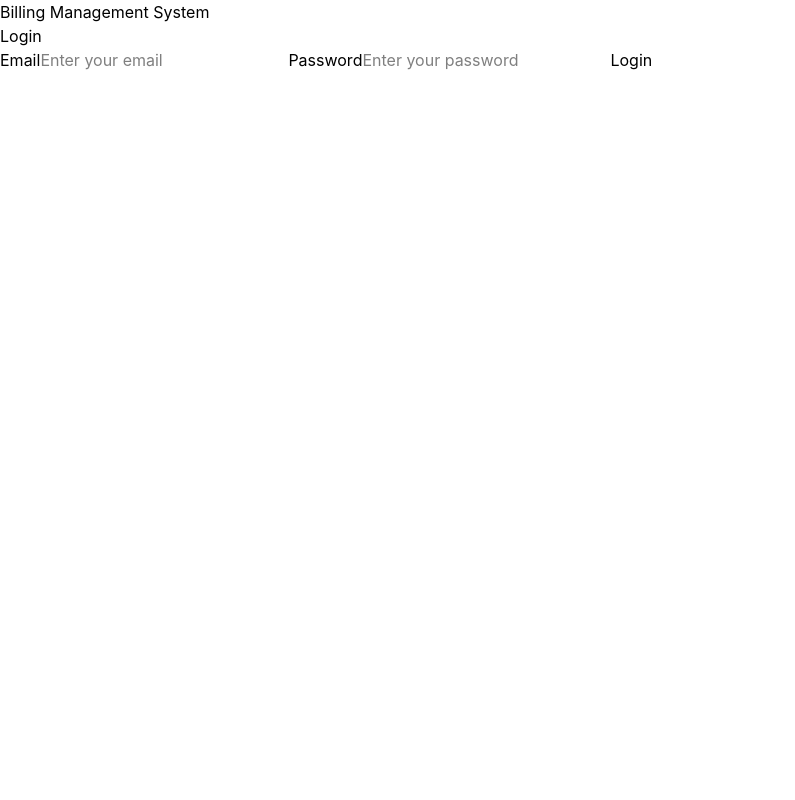
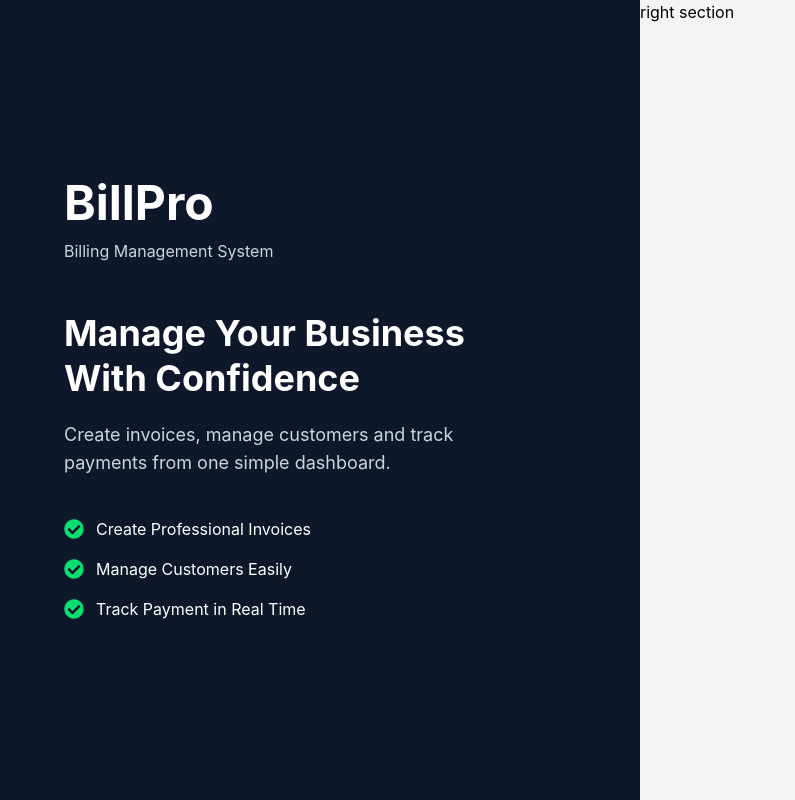
Before and after one commit to Mistrygeeta/Billing-App, a React app in the folder frontend/: page /login in a window 1280 px wide. Shown: the whole page, without its empty margins (0-795 px from the left). Built offline with nearby package versions, Linux system fonts and the light colour scheme; the HTML template or start-up script is replaced by a standard one.

Commit message:
Refactor Login component layout and add feature highlights

```diff
--- a/frontend/src/pages/Login.jsx
+++ b/frontend/src/pages/Login.jsx
@@ -1,4 +1,5 @@
 import { useState } from "react";
+import { FaCheckCircle } from "react-icons/fa";
 import { useNavigate } from "react-router-dom";
 
 
@@ -35,14 +36,33 @@ const Login = () => {
       }
     }
   return (
-    <div>
-        <h1>Billing Management System</h1>
-        <h2>Login</h2>
-        <label htmlFor="email">Email</label>
-        <input id="email" type="email" placeholder="Enter your email" value={email} onChange={handleEmailChange} />
-        <label htmlFor="password" >Password</label>
-        <input id="password" type="password" placeholder="Enter your password" value={password} onChange={handlePasswordChange}/>
-        <button onClick={handleLogin} >Login</button>
+    <div className="min-h-screen bg-gray-100 flex ">
+       <div className="w-1/2 bg-slate-900 text-white flex items-center px-16 ">
+        <div>
+        <h1 className="text-5xl font-bold">BillPro</h1>
+        <p className="text-slate-300 mt-3">Billing Management System</p>
+        <h2 className="text-4xl font-bold leading-tight mt-12">Manage Your Business <br />
+        With Confidence </h2>
+        <p className="text-slate-300 text-lg mt-5 max-w-md leading-7">Create invoices, manage customers and track payments from one simple dashboard.</p>
+       <div className="mt-10 space-y-4">
+        <div className="flex items-center gap-3" >
+          <FaCheckCircle className="text-green-400 text-xl" />
+          <span>Create Professional Invoices</span>
+        </div>
+        <div className="flex items-center gap-3">
+          <FaCheckCircle className="text-green-400 text-xl"/>
+          <span>Manage Customers Easily</span>
+        </div>
+        <div className="flex items-center gap-3">
+          <FaCheckCircle className="text-green-400 text-xl"/>
+          <span>Track Payment in Real Time</span>
+        </div>
+       </div>
+       </div>
+       </div>
+       <div className="w-1/2">
+        right section
+    </div>
     </div>
   )
 }
```
